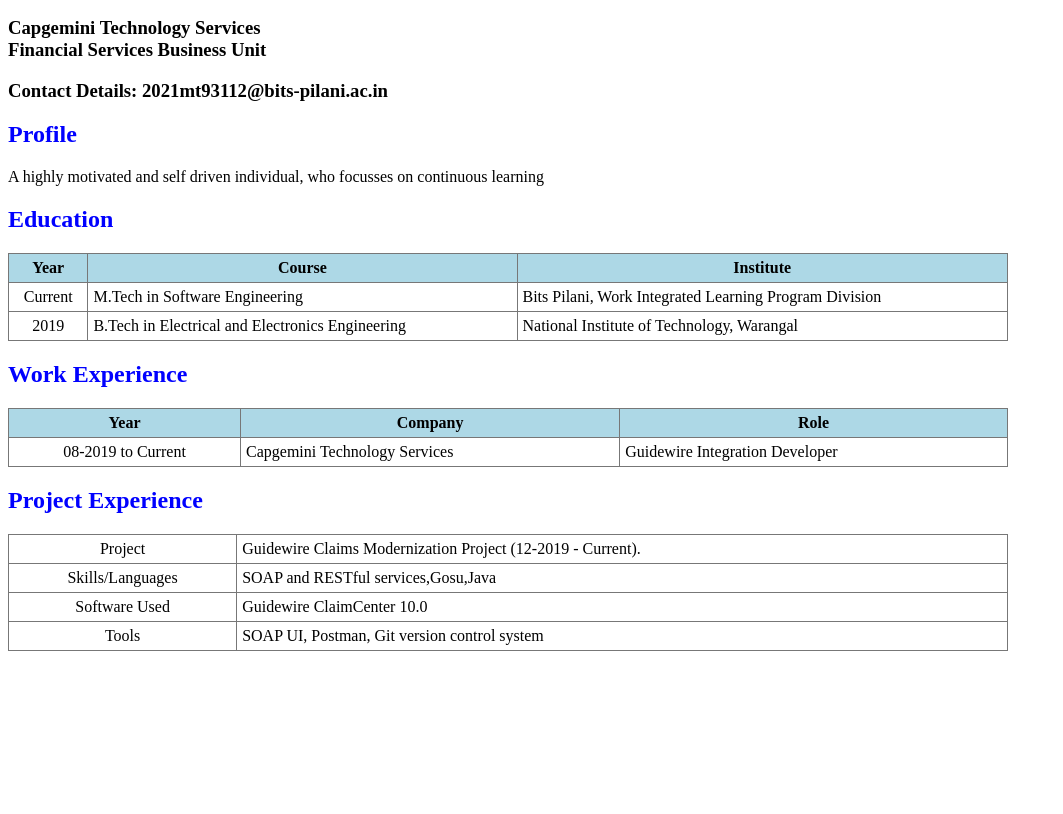
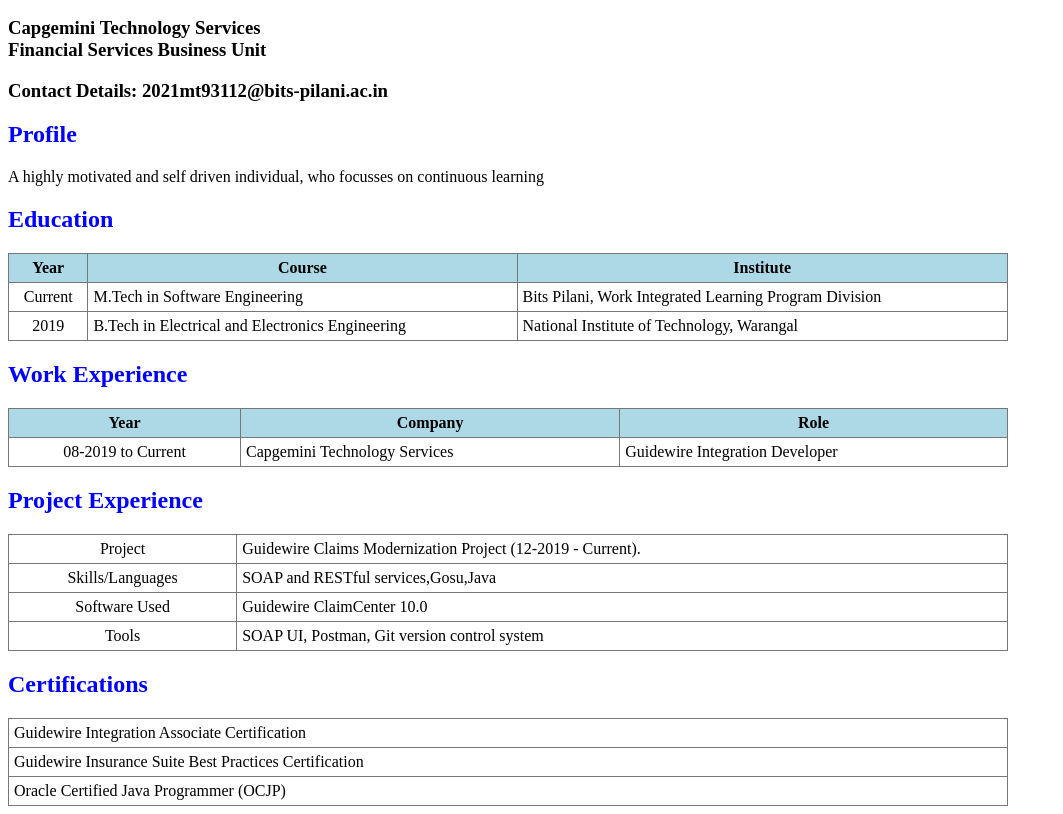
Before and after one commit to NSSrujana/NSSrujana.github.io, a plain HTML site: page index.html in a window 1280 px wide. Shown: the part 110-924 px from the top of the page, without its empty margins (0-1063 px from the left). Before the commit the page ends 800 px from the top, so only its background shows below. Drawn offline with Linux system fonts and the light colour scheme.

Commit message:
Update index.html

```diff
--- a/index.html
+++ b/index.html
@@ -94,5 +94,16 @@
         <td>SOAP UI, Postman, Git version control system</td>
     </tr>
 </table>
+<h2>Certifications</h2>
+<table style="width:1000px">
+    <tr>
+        <td>Guidewire Integration Associate Certification</td>
+    </tr>
+    <tr>
+        <td>Guidewire Insurance Suite Best Practices Certification</td>
+    </tr>
+    <tr>
+        <td>Oracle Certified Java Programmer (OCJP)</td>
+    </tr>
 </body>
 </html>
```
